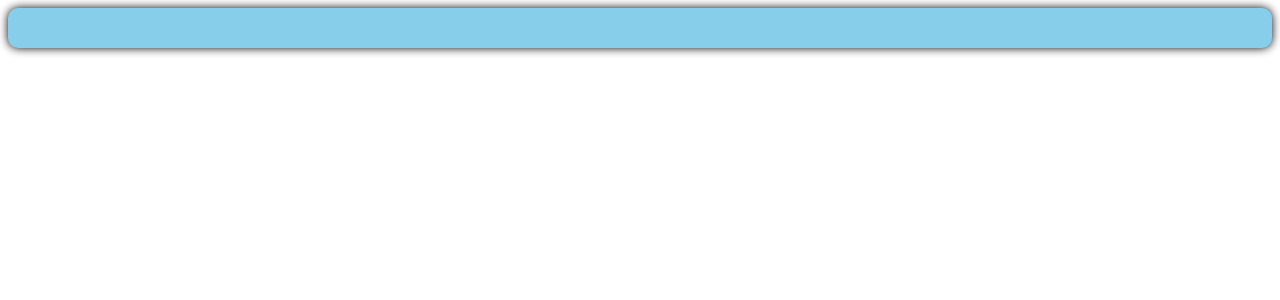
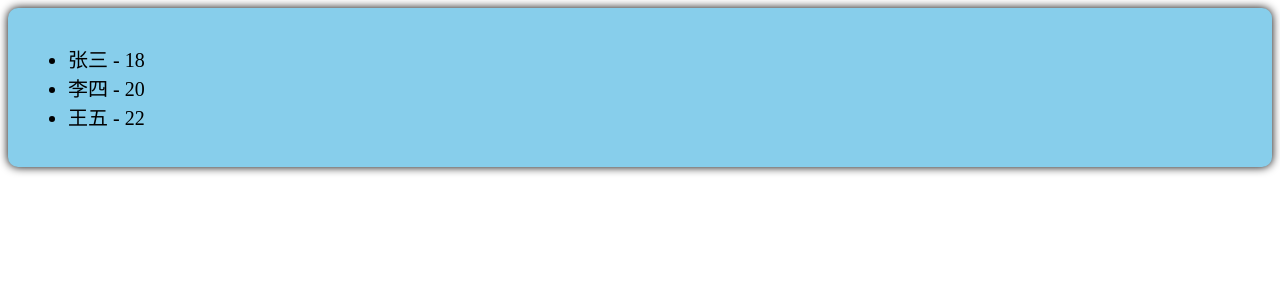
Before and after one commit to FHangH/Vue3_TS, a Vue app: page / in a window 1280 px wide. Shown: the top 300 px of the page. Built offline with nearby package versions, Linux system fonts and the light colour scheme.

Commit message:
defineProps, withDefaults

```diff
--- a/src/App.vue
+++ b/src/App.vue
@@ -1,9 +1,19 @@
 // template: 结构(html) script: 逻辑(js/ts) style: 样式
 
 <template>
-    <Person/>
+    <Person :list="personList"/>
 </template>
 
 <script lang="ts" setup name="App">
     import Person from './components/Person.vue';
+    import { reactive } from 'vue';
+    import { type PersonList } from '@/types';
+
+    let personList = reactive<PersonList>
+        ([
+            { id: '123546', name: '张三', age: 18},
+            { id: '123547', name: '李四', age: 20},
+            { id: '123548', name: '王五', age: 22},
+        ]);
+
 </script>
--- a/src/components/Person.vue
+++ b/src/components/Person.vue
@@ -1,17 +1,30 @@
 <template>
     <div class="Person">
+        <ul>
+            <li v-for="item in list" :key="item.id">
+                {{item.name}} - {{item.age}}
+            </li>
+        </ul>
     </div>
 </template>
 
 <script lang="ts" setup name="PersonInfo">
-    import { type IPerson, type PersonList } from '@/types';
+    import { defineProps, withDefaults } from 'vue';
+    import { type PersonList } from '@/types';
 
-    // let person: IPerson = { id: '123456', name: '张三', age: 30}
-    let personList: PersonList =
-        [
-            {id: '123456', name: '张三', age: 30},
-            {id: '000000', name: 'lisi', age: 10}
-        ];
+    // 定义组件的属性类型和结构，并使用defineProps进行声明。
+    // defineProps(['list']);
+
+    // 使用类型断言来指定list的类型。
+    // defineProps<{list: PersonList}>();
+
+    withDefaults
+    (
+        defineProps<{list?: PersonList}>(),
+        {
+            list: () => [{ id: '123546', name: '张三', age: 18}]
+        }
+    );
 </script>
 
 <style scoped>
```
